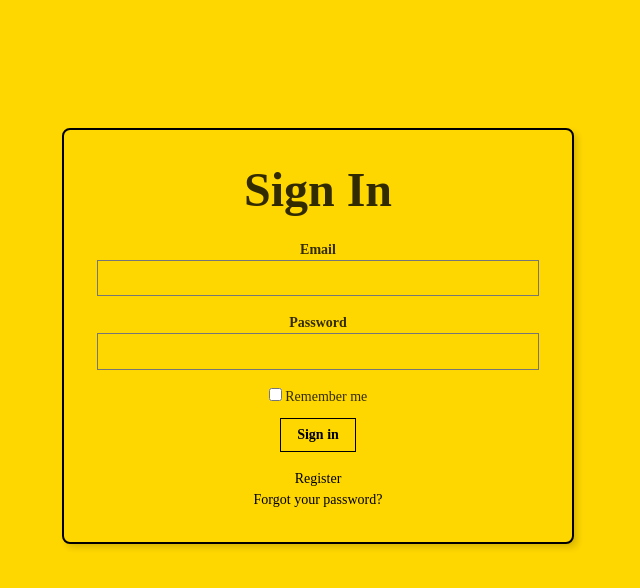
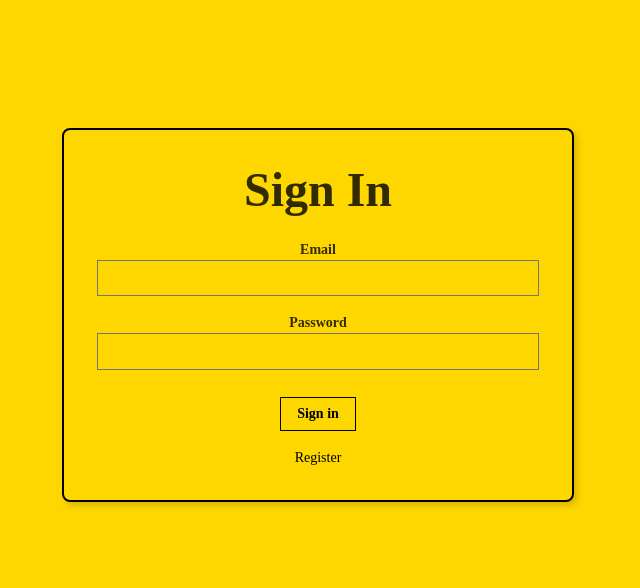
Before and after one commit to nourebid/budgetly-fe, a React (Create React App) app: page / in a window 1280 px wide. Both pictures are taken after a click on the picture 640 px from the left and 355 px from the top of the page. Shown: the top 588 px of the page, without its empty margins (322-962 px from the left). Built offline with nearby package versions, Linux system fonts and the light colour scheme.

Commit message:
comment out new features needed in login

```diff
--- a/src/components/login.js
+++ b/src/components/login.js
@@ -66,8 +66,8 @@ class Login extends Component {
 
                                 />
                             </div>
-                            <label className="pa0 ma0 lh-copy f6 pointer">
-                            <input type="checkbox"/> Remember me</label>
+                            {/* <label className="pa0 ma0 lh-copy f6 pointer">
+                            <input type="checkbox"/> Remember me</label> */}
                             </fieldset>
                             <div className="">
                             <input
@@ -79,7 +79,7 @@ class Login extends Component {
                             </div>
                             <div className="lh-copy mt3">
                             <a onClick={()=> onRouteChange('register')} href="#0" className="f6 link dim black db">Register</a>
-                            <a href="#0" className="f6 link dim black db">Forgot your password?</a>
+                            {/* <a href="#0" className="f6 link dim black db">Forgot your password?</a> */}
                             </div>
                         </form>
                     </main>
```
